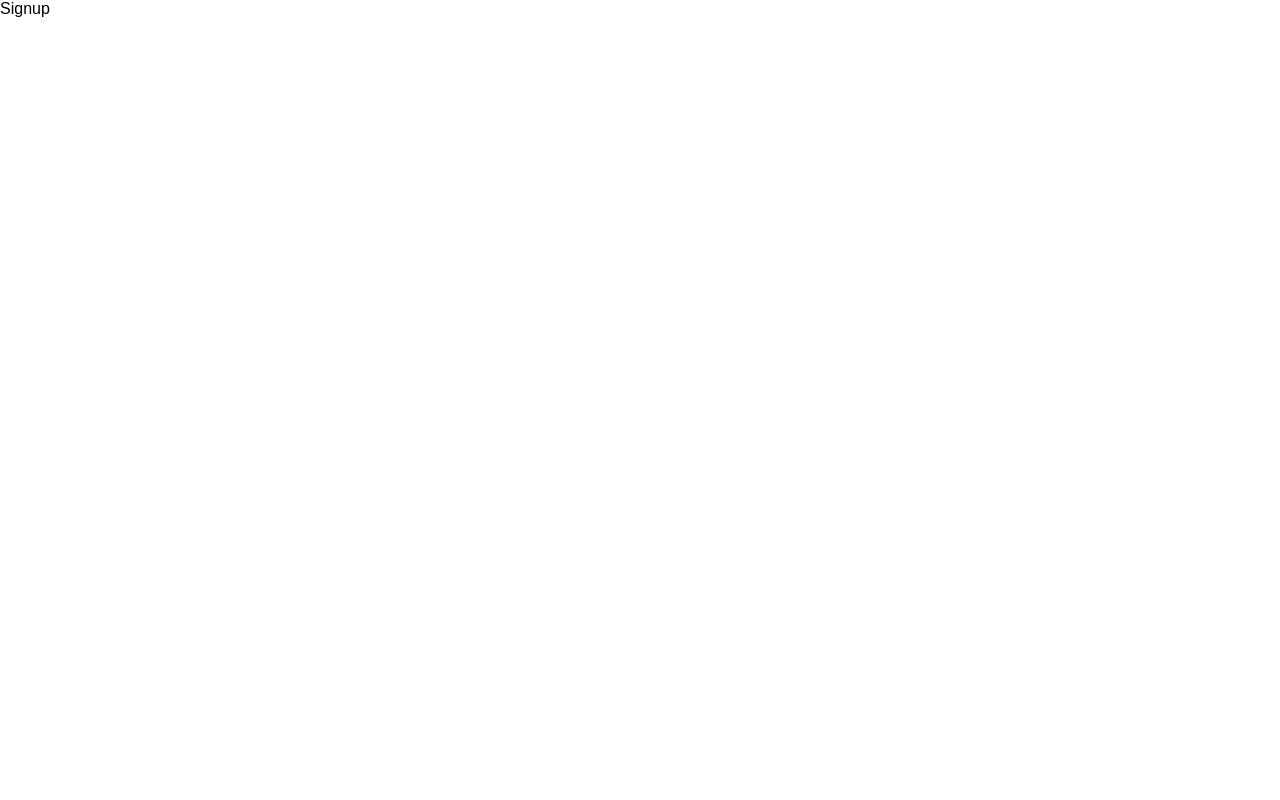
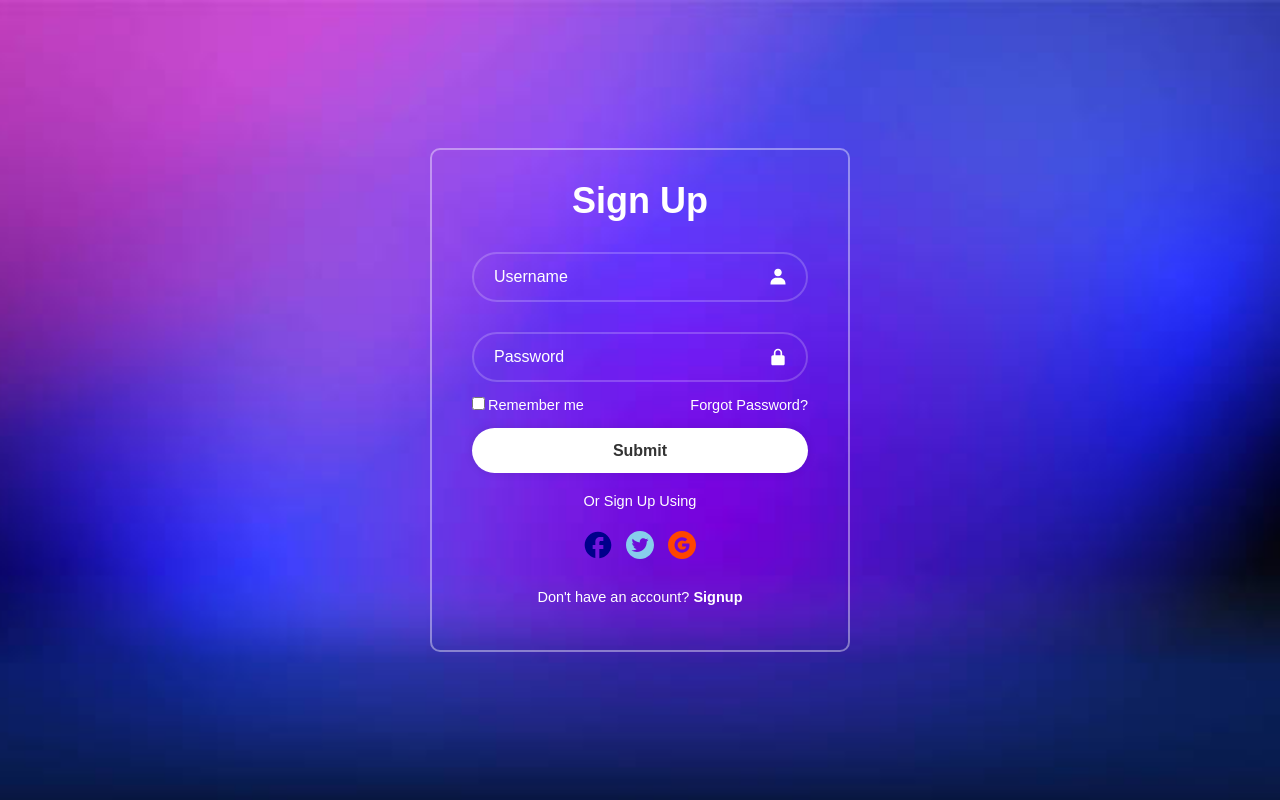
Before and after one commit to Anus-Ali-Khan/Social-media-App, a React (Create React App) app: page /signup in a window 1280 px wide. Built offline with nearby package versions, Linux system fonts and the light colour scheme.

Commit message:
Sign up page working

```diff
--- a/src/pages/SignUp/Signup.js
+++ b/src/pages/SignUp/Signup.js
@@ -1,7 +1,44 @@
 import React from "react";
+import { BiSolidUser } from 'react-icons/bi'
+import { BiSolidLockAlt } from 'react-icons/bi'
+import { MdFacebook } from 'react-icons/md'
+import { AiFillTwitterCircle } from 'react-icons/ai'
+import { AiFillGoogleCircle } from 'react-icons/ai'
 
 function Signup() {
-    return <div>Signup</div>;
+
+    return <div className="login-container">
+        <div className="wrapper">
+            <form action="">
+                <h1>Sign Up</h1>
+                <div className="input-box">
+                    <input type="text" placeholder="Username" required />
+                    < BiSolidUser className="i" />
+                </div>
+                <div className="input-box">
+                    <input type="password" placeholder="Password" required />
+                    < BiSolidLockAlt className="i" />
+                </div>
+                <div className="remember-forgot">
+                    <label><input type="checkbox" />Remember me</label>
+                    <a href="#"> Forgot Password?</a>
+                </div>
+
+                <button type="submit" className="btn" >Submit</button>
+                <p className="signup">Or Sign Up Using</p>
+                <div className="icons">
+                    <a href="#">< MdFacebook id="f-icon" /></a>
+                    <a href="#">< AiFillTwitterCircle id="t-icon" /></a>
+                    <a href="#">< AiFillGoogleCircle id="g-icon" /></a>
+                </div>
+
+                <div className="register-link">
+                    <p>Don't have an account? <a href="#">Signup</a></p>
+                </div>
+            </form>
+        </div>
+
+    </div>;
 }
 
 export default Signup;
```
